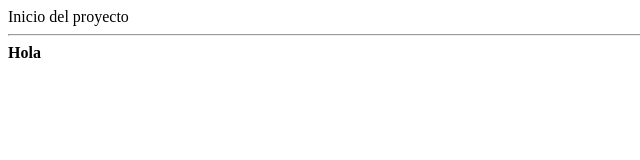
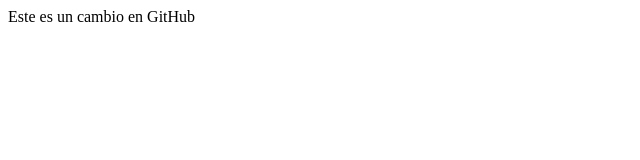
Before and after one commit to susanacalvo/practica, a plain HTML site: page index.html in a window 1280 px wide. Shown: the whole page, without its empty margins (0-640 px from the left). Drawn offline with Linux system fonts and the light colour scheme.

Commit message:
Update index.html

```diff
--- a/index.html
+++ b/index.html
@@ -5,8 +5,6 @@
 	<title></title>
 </head>
 <body>
-	Inicio del proyecto
-	<hr/>
-	<b>Hola</b>
+	Este es un cambio en GitHub
 </body>
 </html>
```
